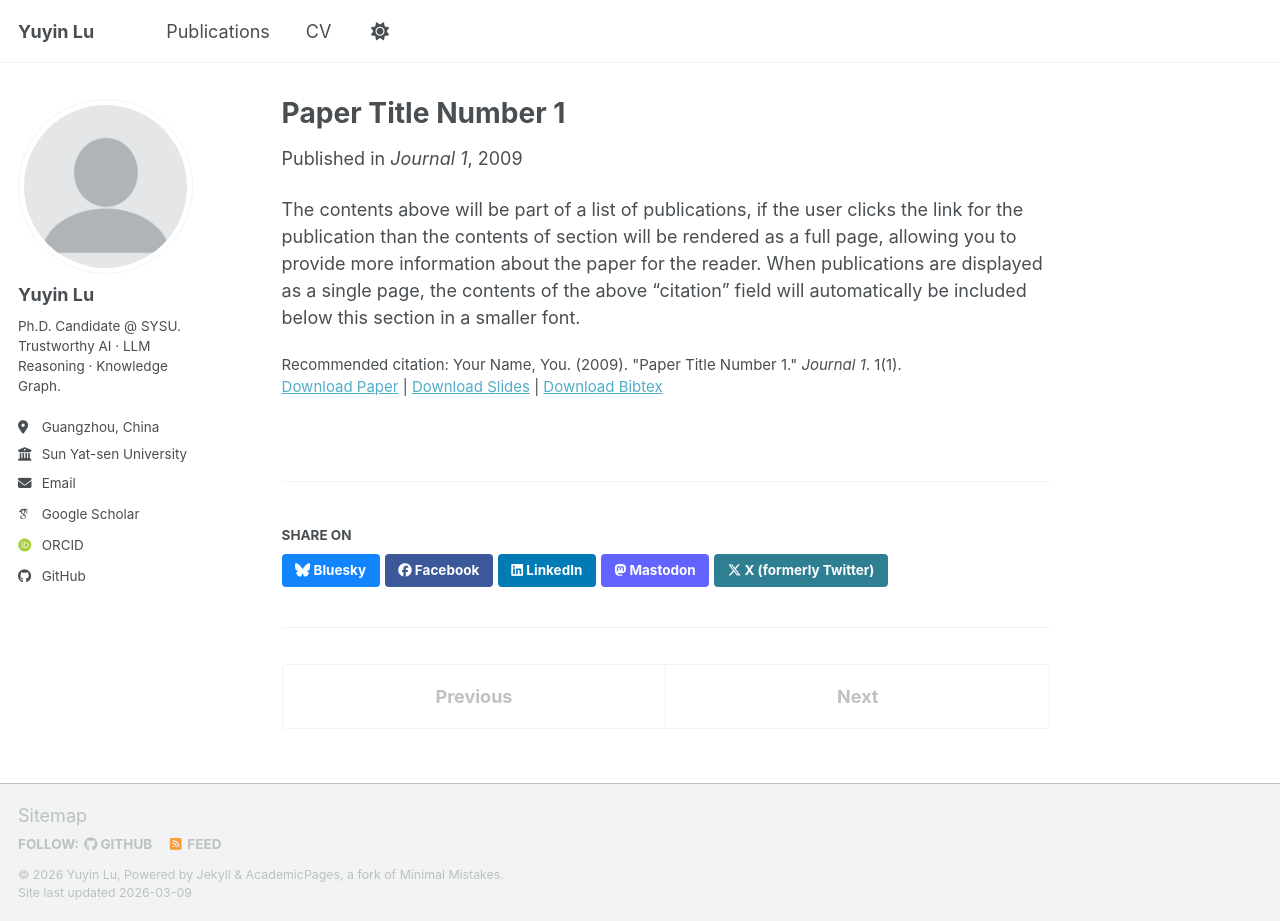
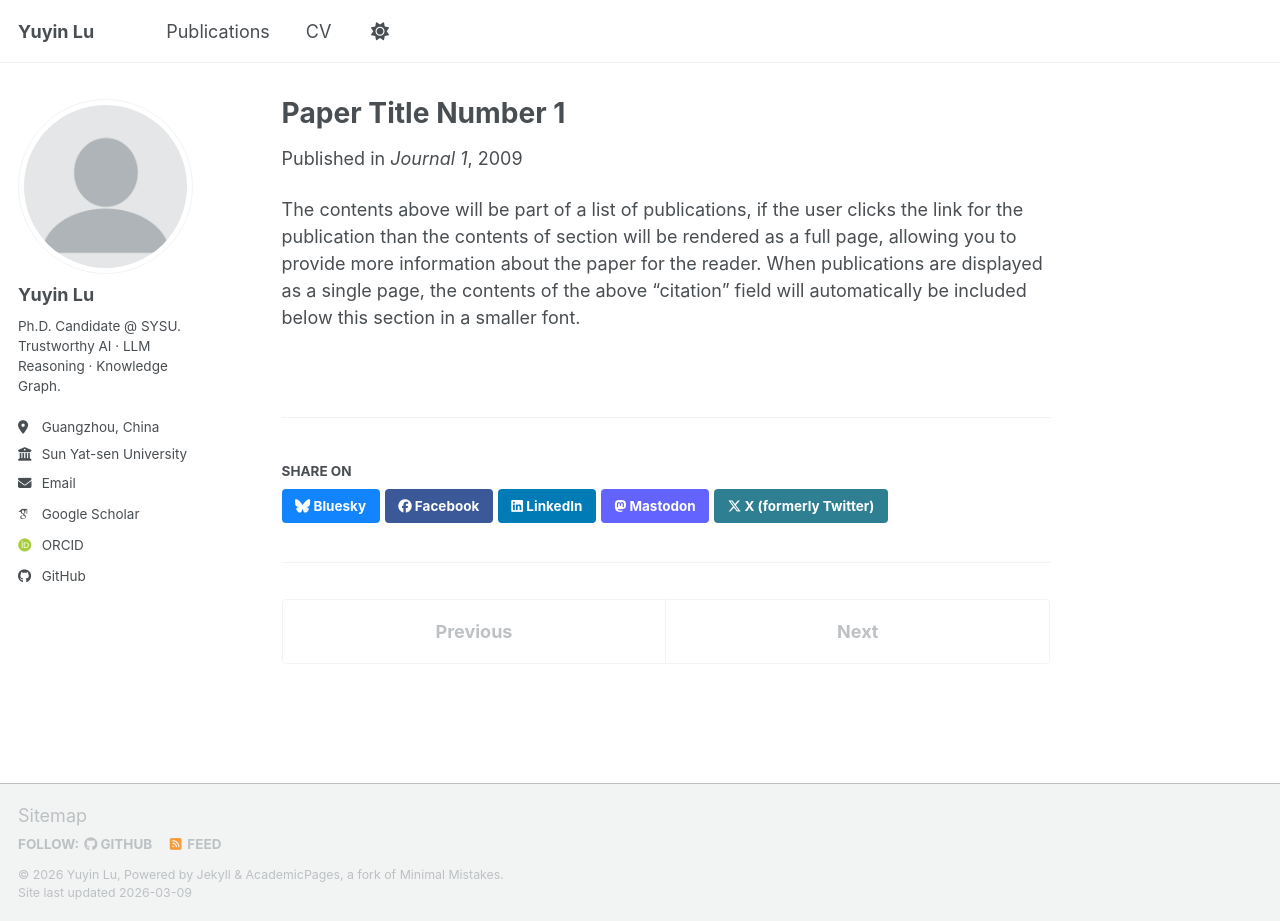
Before and after one commit to luyy9apples/luyy9apples.github.io, a Jekyll site: the page built from _publications/2009-10-01-paper-title-number-1.md, in a window 1280 px wide and 921 px high. Built offline with Jekyll 4.4.1, drawn with Linux system fonts in a browser that asks for light colours; some web fonts are replaced; a script bundle is joined from its source files by our own code; library files that are not in the unit come from our copies.

Commit message:
Update 2009-10-01-paper-title-number-1.md

```diff
--- a/_publications/2009-10-01-paper-title-number-1.md
+++ b/_publications/2009-10-01-paper-title-number-1.md
@@ -6,9 +6,5 @@ permalink: /publication/2009-10-01-paper-title-number-1
 excerpt: 'This paper is about the number 1. The number 2 is left for future work.'
 date: 2009-10-01
 venue: 'Journal 1'
-slidesurl: 'https://academicpages.github.io/files/slides1.pdf'
-paperurl: 'https://academicpages.github.io/files/paper1.pdf'
-bibtexurl: 'https://academicpages.github.io/files/bibtex1.bib'
-citation: 'Your Name, You. (2009). &quot;Paper Title Number 1.&quot; <i>Journal 1</i>. 1(1).'
 ---
 The contents above will be part of a list of publications, if the user clicks the link for the publication than the contents of section will be rendered as a full page, allowing you to provide more information about the paper for the reader. When publications are displayed as a single page, the contents of the above "citation" field will automatically be included below this section in a smaller font.
```
